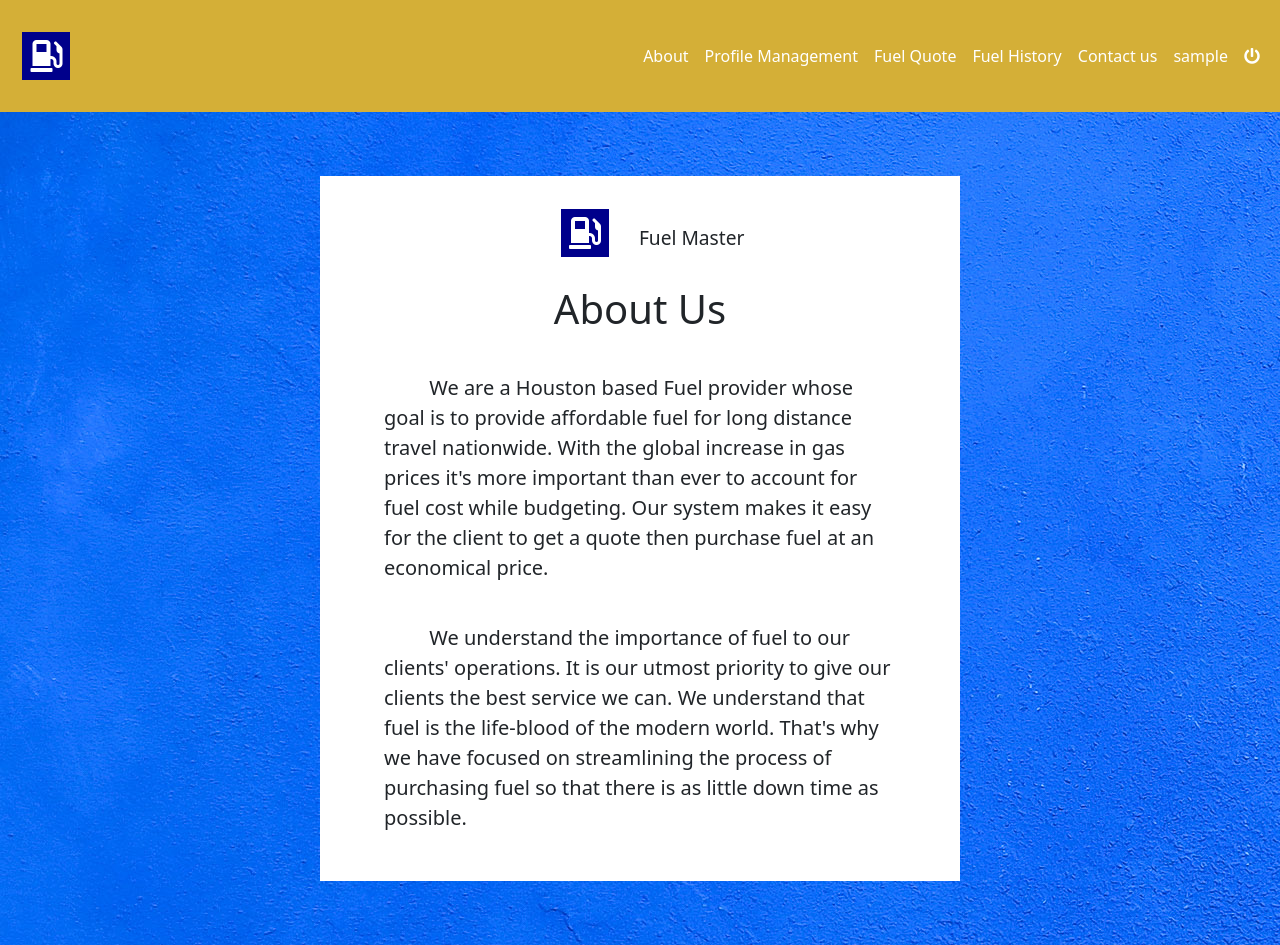
After one commit to HBTHAK01/Fuel_Prediction, a Flask app: page /about in a window 1280 px wide. The commit adds this page. Run offline with Flask 2, Linux system fonts and the light colour scheme; a user stored in the database is signed in; tables that the repository leaves empty hold one stand-in row (values such as "Sample post"); some libraries are stand-ins or nearby versions.

Commit message:
FPA-22 #comment About Page

```diff
--- /dev/null
+++ b/fuel_app/static/css/about.css
@@ -0,0 +1,105 @@
+*{
+    margin: 0px;
+    padding: 0px;
+    text-decoration: none !important;
+    box-sizing: border-box;
+}
+
+body{
+    background-image: url("../images/background_image.jpg");
+    height: 100%;
+    width: 100%;
+}
+
+.navbar-nav{
+    margin-left: auto;
+}
+
+.navbar-brand, .navbar-nav a{
+    color: white;
+    padding: 0.5rem;
+    border-radius: 10px;
+}
+
+button.navbar-toggler{
+    background-color: blue;
+    width: 50px;
+    margin: 0 0.5rem;
+}
+
+
+.my-container{
+    width: 100vw;
+    -moz-border-radius: 28px;
+    -webkit-border-radius: 28px;
+    border-radius: 28px;
+    display: flex;
+    justify-content: center;
+    align-items: center;
+    overflow: hidden;
+}
+
+.About{
+    width: 50vw;
+    padding: 2.5% 5%;
+    margin: 5% auto;
+    background-color: white;
+}
+
+p{
+    font-size: 20px;
+}
+
+h1{
+    margin: 1rem;
+}
+
+.About h1{
+    text-align: center;
+}
+
+.icon{
+    text-align: center;
+}
+
+.icon > i, label > i{
+    color: white;
+    background-color: darkblue;
+    font-size: 2rem;
+    padding: 0.5rem;
+    margin: 0 5%;
+}
+
+.signout{
+    font-size: 1rem;
+}
+
+.icon label{
+    font-size: 1.2rem;
+    font-weight: 500;
+}
+
+label{
+    margin: 1rem 0;
+}
+
+button{
+    margin: 0.5rem 0;
+}
+
+button{
+    width: 100%;
+    padding: 0.5rem !important;
+}
+
+.navbar-nav a{
+    font-weight: 400;
+}
+
+@media screen and (max-width: 768px){
+    .Contact{
+        width: 80vw;
+        padding: 2rem;
+
+    }
+}
--- /dev/null
+++ b/fuel_app/templates/about.html
@@ -0,0 +1,33 @@
+{% extends 'base.html' %}
+
+{% block head %}
+
+<title>About</title>
+<link rel="stylesheet" href="static\css\about.css"
+
+{% endblock %}
+
+{% block body %}
+<div class = "my-container">
+    <div class = "About">
+        <div class = "icon">
+            <i class="fas fa-gas-pump"></i>
+            <label>Fuel Master</label>
+        </div>
+
+        <!-- About stuff -->
+        <h1>About Us</h1>
+        <br>
+        <p>&emsp;&emsp; We are a Houston based Fuel provider whose goal is to provide affordable fuel  for long distance travel nationwide.
+            With the global increase in gas prices it's more important than ever to account for fuel cost while budgeting. Our system makes
+            it easy for the client to get a quote then purchase fuel at an economical price.</p>
+        <br>
+        <p>&emsp;&emsp; We understand the importance of fuel to our clients' operations. It is our utmost priority to give our clients the best
+            service we can. We understand that fuel is the life-blood of the modern world. That's why we have focused on streamlining the process
+            of purchasing fuel so that there is as little down time as possible.</p>
+
+
+    </div>
+</div>
+
+{% endblock %}
--- a/fuel_app/templates/base.html
+++ b/fuel_app/templates/base.html
@@ -24,7 +24,7 @@
                 </button>
                 <div class="collapse navbar-collapse" id="navbarNavAltMarkup">
                     <div class="navbar-nav">
-                        <a href="#">About</a>
+                        <a href="/about">About</a>
                         <a href="/profile">Profile Management</a>
                         <a href="/fuelQuote">Fuel Quote</a>
                         <a href="/quoteHistory">Fuel History</a>
--- a/fuel_app/views.py
+++ b/fuel_app/views.py
@@ -154,6 +154,11 @@ def contact():
 
 	return render_template("contact.html", account = current_user)
 
+@views.route('/about')
+@login_required
+def about():
+	return render_template("about.html", account = current_user)
+
 @views.route('/logout')
 @login_required
 def logout():
```
